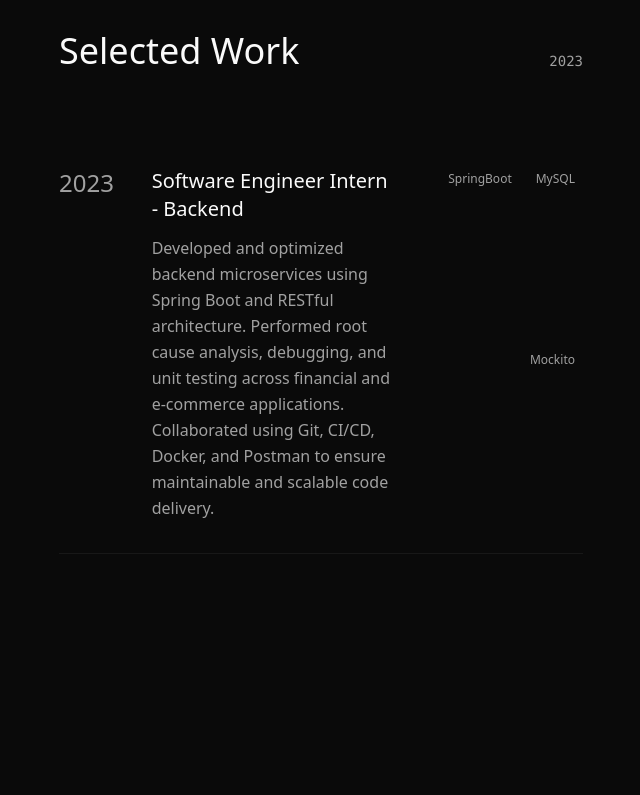
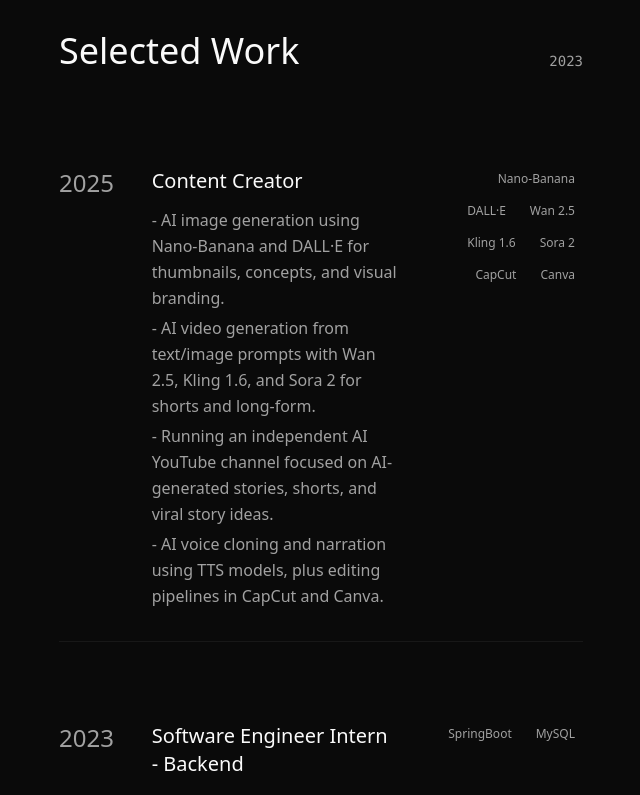
Before and after one commit to Justy-11/Jathursh, a Next.js app: page / in a window 1280 px wide. Shown: the part 1720-2515 px from the top of the page, without its empty margins (329-969 px from the left). Built offline with nearby package versions, Linux system fonts and the light colour scheme.

Commit message:
update work section

```diff
--- a/app/page.tsx
+++ b/app/page.tsx
@@ -329,6 +329,57 @@ export default function Home() {
             </div>
 
             <div className="space-y-8 sm:space-y-12">
+            <div className="group grid lg:grid-cols-12 gap-4 sm:gap-8 py-6 sm:py-8 border-b border-border/50 hover:border-border transition-colors duration-500">
+                <div className="lg:col-span-2">
+                  <div className="text-xl sm:text-2xl font-light text-muted-foreground group-hover:text-foreground transition-colors duration-500">
+                    2025
+                  </div>
+                </div>
+
+                <div className="lg:col-span-6 space-y-3">
+                  <div>
+                    <h3 className="text-lg sm:text-xl font-medium">Content Creator</h3>
+                    {/* <p className="text-xs text-muted-foreground mt-1">2025 – present</p> */}
+                  </div>
+                  <p className="text-muted-foreground leading-relaxed max-w-lg space-y-1">
+                    <span className="block">
+                      - AI image generation using Nano-Banana and DALL·E for thumbnails, concepts, and visual branding.
+                    </span>
+                    <span className="block">
+                      - AI video generation from text/image prompts with Wan 2.5, Kling 1.6, and Sora 2 for shorts and long-form.
+                    </span>
+                    <span className="block">
+                      - Running an independent AI YouTube channel focused on AI-generated stories, shorts, and viral story ideas.
+                    </span>
+                    <span className="block">
+                      - AI voice cloning and narration using TTS models, plus editing pipelines in CapCut and Canva.
+                    </span>
+                  </p>
+                </div>
+
+                <div className="lg:col-span-4 mt-2 lg:mt-0 space-y-2">
+                  <div className="flex flex-wrap gap-2 lg:justify-end">
+                    {["Nano-Banana", "DALL·E", "Wan 2.5"].map((tool) => (
+                      <span
+                        key={tool}
+                        className="px-2 py-1 text-xs text-muted-foreground rounded group-hover:border-muted-foreground/50 transition-colors duration-500"
+                      >
+                        {tool}
+                      </span>
+                    ))}
+                  </div>
+                  <div className="flex flex-wrap gap-2 lg:justify-end">
+                    {["Kling 1.6", "Sora 2", "CapCut", "Canva"].map((tool) => (
+                      <span
+                        key={tool}
+                        className="px-2 py-1 text-xs text-muted-foreground rounded group-hover:border-muted-foreground/50 transition-colors duration-500"
+                      >
+                        {tool}
+                      </span>
+                    ))}
+                  </div>
+                </div>
+              </div>
               <div className="group grid lg:grid-cols-12 gap-4 sm:gap-8 py-6 sm:py-8 border-b border-border/50 hover:border-border transition-colors duration-500">
                 <div className="lg:col-span-2">
                   <div className="text-xl sm:text-2xl font-light text-muted-foreground group-hover:text-foreground transition-colors duration-500">
```
